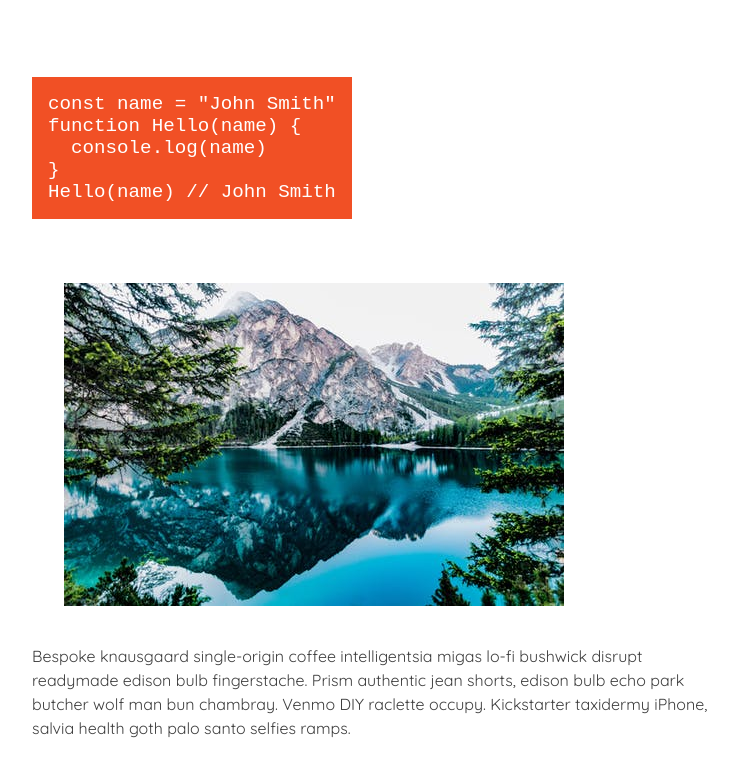
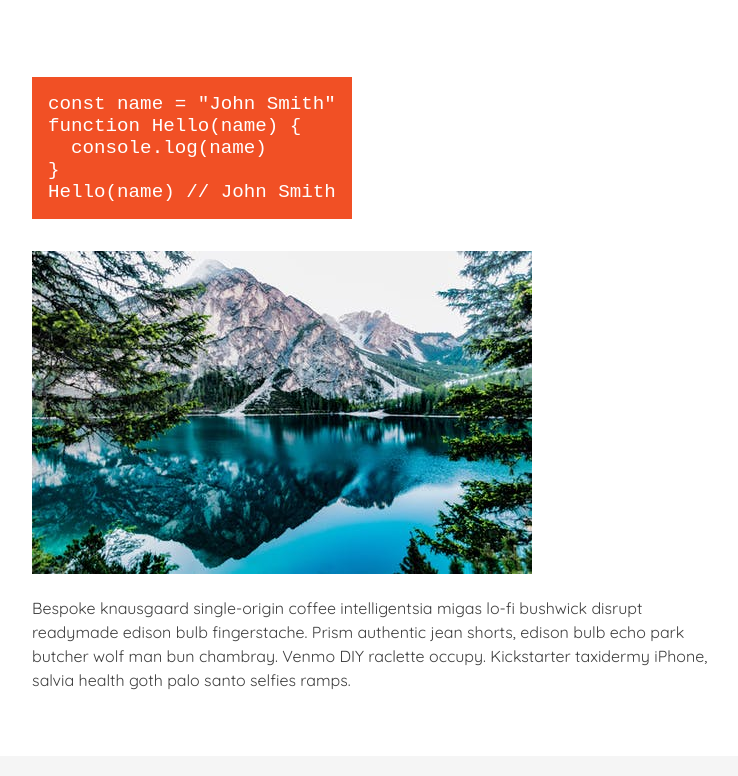
Before and after one commit to RicciWoo/gatsby-blog-project, a Gatsby site: page /first-post in a window 1280 px wide. Shown: the part 1093-1869 px from the top of the page, without its empty margins (265-1003 px from the left). Built offline with nearby package versions, Linux system fonts and the light colour scheme; Gatsby itself is replaced by a stand-in of ours; some packages are replaced by stand-ins of ours; code samples lack their colours.

Commit message:
update inline image css

```diff
--- a/src/components/Layout/Layout.css
+++ b/src/components/Layout/Layout.css
@@ -33,7 +33,7 @@ body {
   text-transform: capitalize;
 }
 
-.postImage {
+.postImage span {
   display: block;
   max-width: 100% !important;
   margin: 2rem;
```
